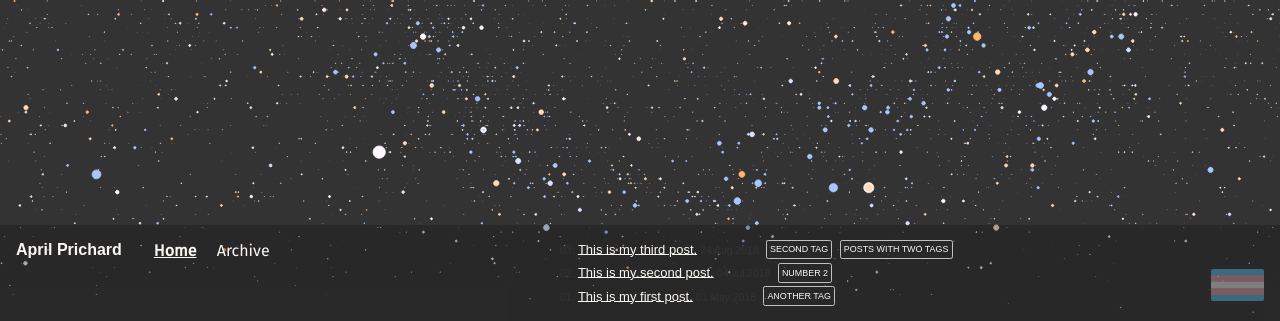
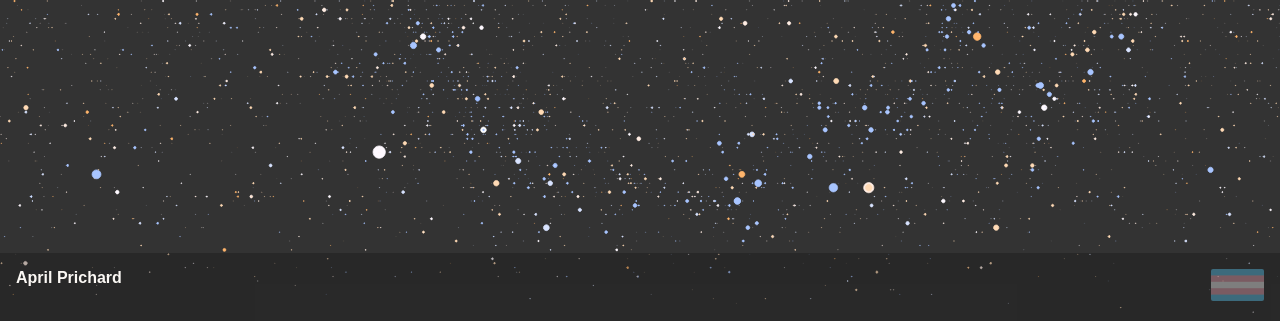
Before and after one commit to prichmp/aprilprichard-website, an Eleventy site: page index.njk in a window 1280 px wide. Shown: the part 479-800 px from the top of the page. Built offline with nearby package versions, Linux system fonts and the light colour scheme; Eleventy itself is replaced by a stand-in of ours; files that its build step writes are made by us from their sources; a web font is replaced by a local one.

Commit message:
Comment out most of the footer

```diff
--- a/_includes/layouts/base.njk
+++ b/_includes/layouts/base.njk
@@ -29,17 +29,17 @@
         <h1 class="home"><a href="{{ '/' | url }}">{{ metadata.title }}</a></h1>
 
         {#- Read more about `eleventy-navigation` at https://www.11ty.dev/docs/plugins/navigation/ #}
-        <ul class="nav">
+        {# <ul class="nav">
         {%- for entry in collections.all | eleventyNavigation %}
           <li class="nav-item{% if entry.url == page.url %} nav-item-active{% endif %}"><a href="{{ entry.url | url }}">{{ entry.title }}</a></li>
         {%- endfor %}
-        </ul>
+        </ul> #}
       </div>
       <div class="ap-footer-postlist">
-        {% set maxPosts = collections.posts.length | min(3) %}
+        {# {% set maxPosts = collections.posts.length | min(3) %}
         {% set postslist = collections.posts | head(-3) %}
         {% set postslistCounter = collections.posts | length %}
-        {% include "postslist.njk" %}
+        {% include "postslist.njk" %} #}
       </div>
       <div class="ap-footer-flag">
         <img alt="Transgender flag" src="/img/transflag.png" />
--- a/package.json
+++ b/package.json
@@ -4,10 +4,11 @@
   "description": "A starter repository for a blog web site using the Eleventy static site generator.",
   "scripts": {
     "run": "run-p pack:watch less:watch serve",
+    "pack": "webpack --config webpack.config.js --watch --mode production",
     "pack:watch": "webpack --config webpack.config.js --watch --mode development",
     "less": "gulp lessCompile",
     "less:watch": "gulp lessWatch",
-    "build": "eleventy",
+    "build": "run-s pack less eleventy",
     "watch": "eleventy --watch",
     "serve": "eleventy --serve",
     "start": "eleventy --serve",
```
